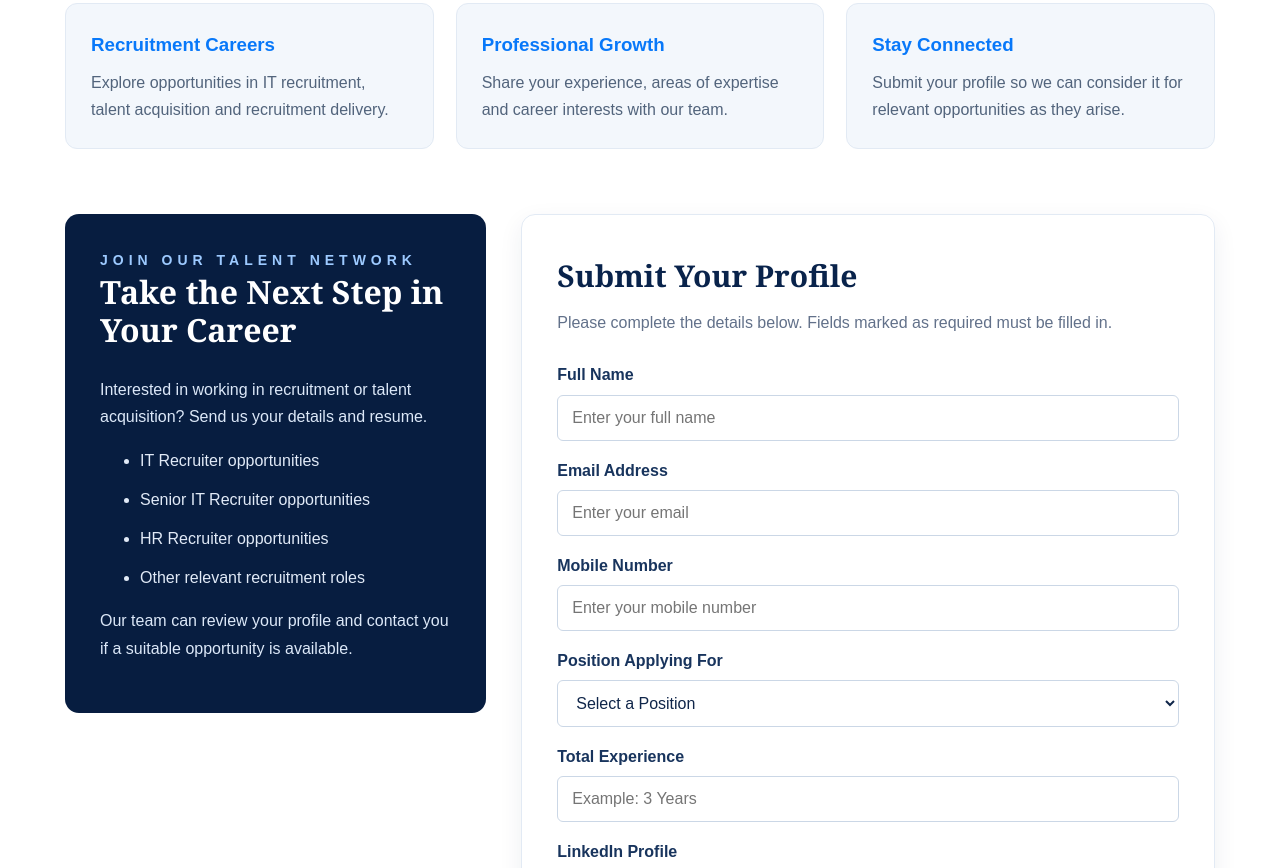
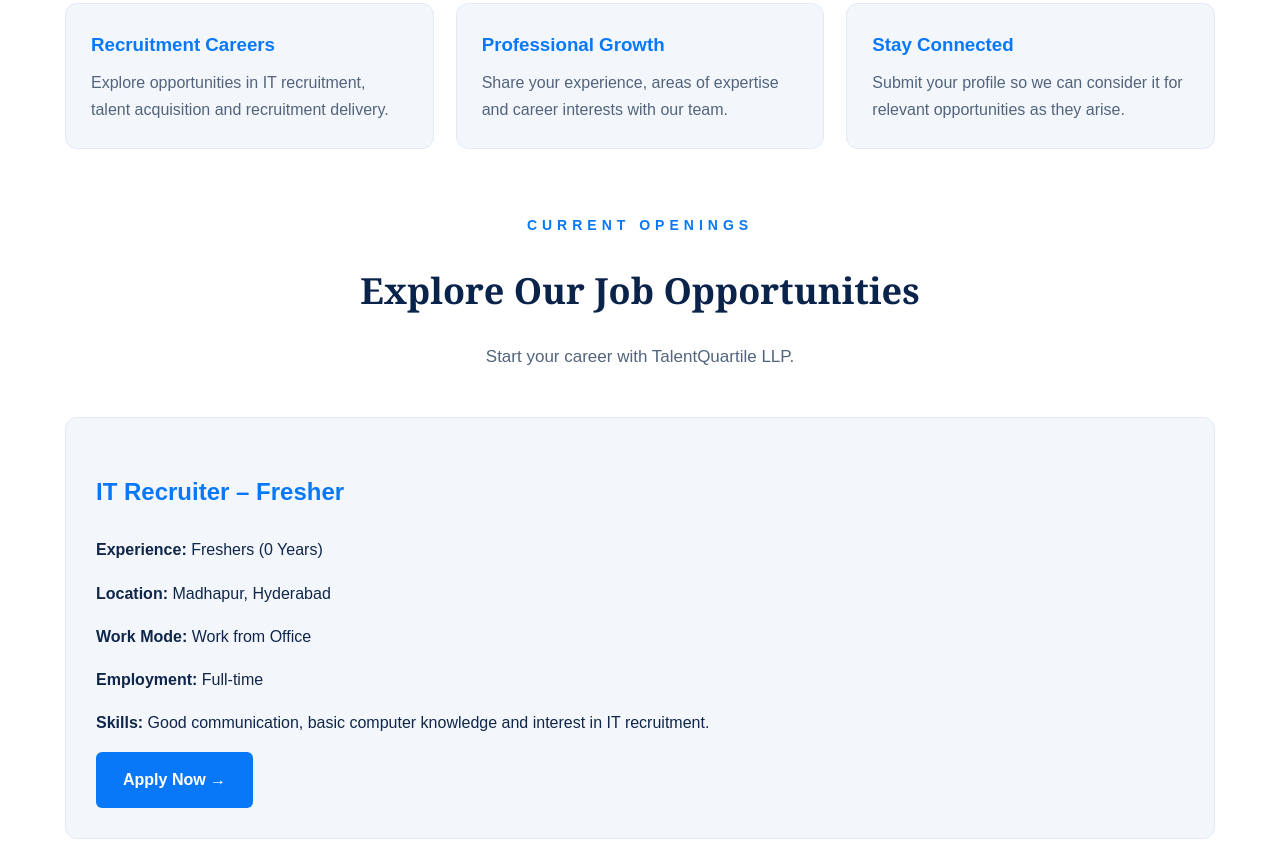
Before and after one commit to anilnaidu1425/talentquartile--Website, a plain HTML site: page careers.html in a window 1280 px wide. Shown: the part 845-1713 px from the top of the page. Drawn offline with Linux system fonts and the light colour scheme.

Commit message:
Update careers.html

```diff
--- a/careers.html
+++ b/careers.html
@@ -131,8 +131,24 @@ nav .partner{padding:10px 14px}
 <p>Submit your profile so we can consider it for relevant opportunities as they arise.</p>
 </div>
 </section>
+<section id="openings" style="margin:60px 0;">
+    <div class="intro">
+        <div class="eyebrow" style="color:#0878f9">CURRENT OPENINGS</div>
+        <h2>Explore Our Job Opportunities</h2>
+        <p>Start your career with TalentQuartile LLP.</p>
+    </div>
 
-<section class="application">
+    <div style="background:#f3f7fc;border:1px solid #e2eaf4;border-radius:12px;padding:30px;margin-bottom:25px;">
+        <h3 style="color:#0878f9;font-size:24px;">IT Recruiter – Fresher</h3>
+        <p><b>Experience:</b> Freshers (0 Years)</p>
+        <p><b>Location:</b> Madhapur, Hyderabad</p>
+        <p><b>Work Mode:</b> Work from Office</p>
+        <p><b>Employment:</b> Full-time</p>
+        <p><b>Skills:</b> Good communication, basic computer knowledge and interest in IT recruitment.</p>
+        <a href="#application" class="btn">Apply Now →</a>
+    </div>
+</section>
+<section class="application" id="application">
 
 <div class="form-info">
 <div class="eyebrow">JOIN OUR TALENT NETWORK</div>
```
